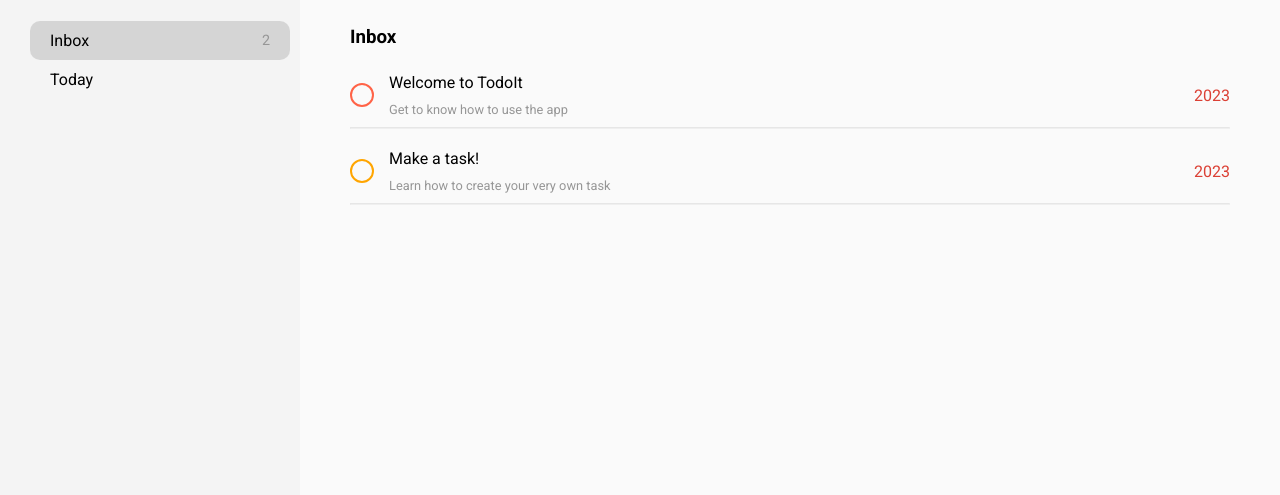
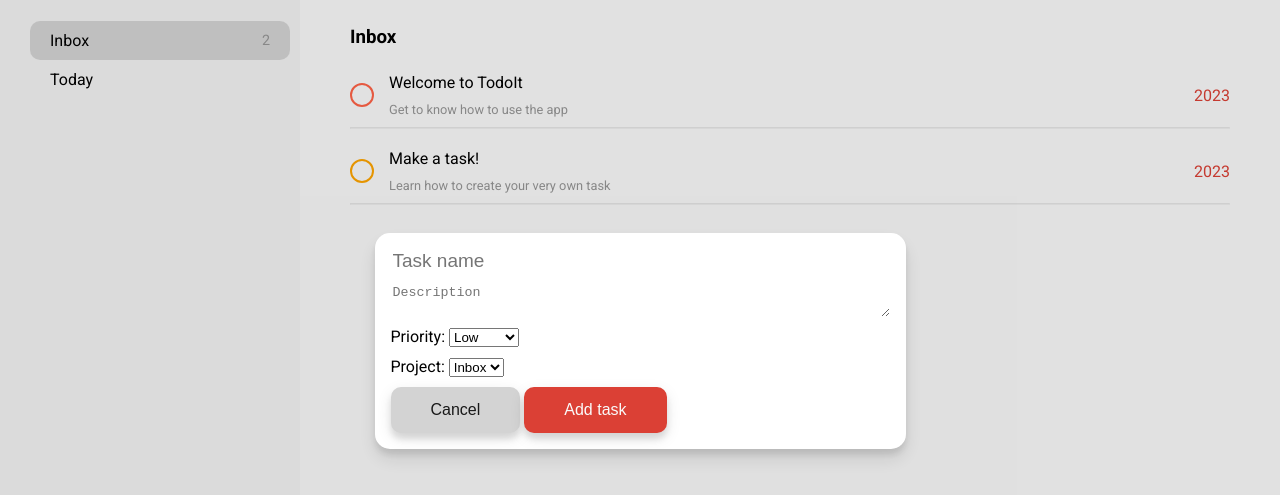
Before and after one commit to ZionLG/TodoList, a website built with webpack: page src/template.html in a window 1280 px wide. Both pictures are taken after a click on the icon "add". Shown: the part 59-554 px from the top of the page. Built offline with nearby package versions, Linux system fonts and the light colour scheme.

Commit message:
add ability to add new tasks

```diff
--- a/src/domLogic.js
+++ b/src/domLogic.js
@@ -5,6 +5,10 @@
   const sidebar = document.getElementById("sidebar");
   const projectPage = document.getElementById("project");
   const addButton = document.getElementById("add");
+  const addTask = document.getElementById("add-task");
+  const exitDialog = document.getElementById("cancel-task");
+  const addDialog = document.getElementById("add-dialog");
+  const projectSelect = document.getElementById("project-select");
 
   const addProjectDOM = () => {
     const projectList = projectItemLogic.getProjects();
@@ -103,6 +107,43 @@
     console.log(e.target);
   };
 
+  const _addPostEvent = (e) => {
+    if (typeof addDialog.showModal === "function") {
+      addDialog.showModal();
+      projectSelect.innerHTML = "";
+      projectItemLogic.getProjects().forEach((project) => {
+        if (project.getId() === "today") {
+          return;
+        }
+        const option = document.createElement("option");
+        option.textContent = project.getName();
+        option.value = project.getId();
+
+        projectSelect.append(option);
+      });
+    }
+  };
+
+  const _addTaskFinal = (e) => {
+    const prioritySelect = document.getElementById("priority-select");
+    todoItemLogic.createTask(
+      document.getElementById("task-title").value,
+      document.getElementById("task-description").value,
+      "",
+      prioritySelect.options[prioritySelect.selectedIndex].value,
+      projectSelect.options[projectSelect.selectedIndex].value
+    );
+    addProjectDOM();
+  };
+
+  addButton.addEventListener("click", _addPostEvent);
+  addTask.addEventListener("click", _addTaskFinal);
+  addDialog.addEventListener("close", () => {
+    addDialog.firstElementChild.reset();
+  });
+  exitDialog.addEventListener("click", () => {
+    addDialog.close();
+  });
   return { addProjectDOM };
 })();
 
--- a/src/index.js
+++ b/src/index.js
@@ -5,7 +5,7 @@
 
 function initTodo() {
   const InboxP = projectItemLogic.createProject("Inbox");
-  projectItemLogic.createProject("Today");
+  projectItemLogic.createProject("Today", "today");
 
   todoItemLogic.createTask(
     "Welcome to TodoIt",
--- a/src/projectItem.js
+++ b/src/projectItem.js
@@ -1,8 +1,8 @@
 import uniqid from "uniqid";
 
-const projectItem = (name) => {
+const projectItem = (name, id) => {
   let _name = name;
-  let _id = uniqid();
+  let _id = id ?? uniqid();
   const getName = () => _name;
   const setName = (newName) => (_name = newName);
   const getId = () => _id;
--- a/src/projectItemLogic.js
+++ b/src/projectItemLogic.js
@@ -2,8 +2,8 @@
 
 const projectItemLogic = (() => {
   let _projects = [];
-  const createProject = (projectName) => {
-    const project = projectItem(projectName);
+  const createProject = (projectName, projectId) => {
+    const project = projectItem(projectName, projectId);
     _projects.push(project);
 
     return project;
--- a/src/styles/main.scss
+++ b/src/styles/main.scss
@@ -179,3 +179,29 @@
   padding: 10px;
   border-radius: 15px;
 }
+
+form {
+  display: flex;
+  flex-direction: column;
+  gap: 10px;
+}
+
+#add-dialog {
+  border: none;
+  border-radius: 15px;
+  box-shadow: $box-shadow;
+}
+
+#cancel-task {
+  background-color: lightgrey;
+  color: #181818;
+}
+
+#task-title{
+  font-size: 19px;
+}
+
+#task-title, #task-description {
+  outline: none;
+  border: none;
+}
--- a/src/template.html
+++ b/src/template.html
@@ -12,11 +12,48 @@
     <header>
       <i class="material-icons md-24">menu</i>
       <div>TodoIt</div>
-      <i id="add" class="material-icons md-24">add</i>
+      <i id="add" class="material-icons md-24">add </i>
     </header>
     <main>
       <div id="sidebar"></div>
       <div id="project"></div>
     </main>
+    <dialog id="add-dialog">
+      <form method="dialog">
+        <input
+          type="text"
+          id="task-title"
+          name="task-title"
+          placeholder="Task name"
+          required
+        />
+        <textarea
+          placeholder="Description"
+          id="task-description"
+          name="task-description"
+          cols="60"
+          rows="2"
+        ></textarea>
+
+        <label
+          >Priority:
+          <select id="priority-select" required>
+            <option value="4">Low</option>
+            <option value="3">Medium</option>
+            <option value="2">High</option>
+            <option value="1">Urgent</option>
+          </select>
+        </label>
+
+        <label
+          >Project:
+          <select id="project-select" required></select>
+        </label>
+        <div id="task-btn-container">
+          <button type="button" id="cancel-task">Cancel</button>
+          <button id="add-task">Add task</button>
+        </div>
+      </form>
+    </dialog>
   </body>
 </html>
```
Also changed, not shown: dist/index.html.
